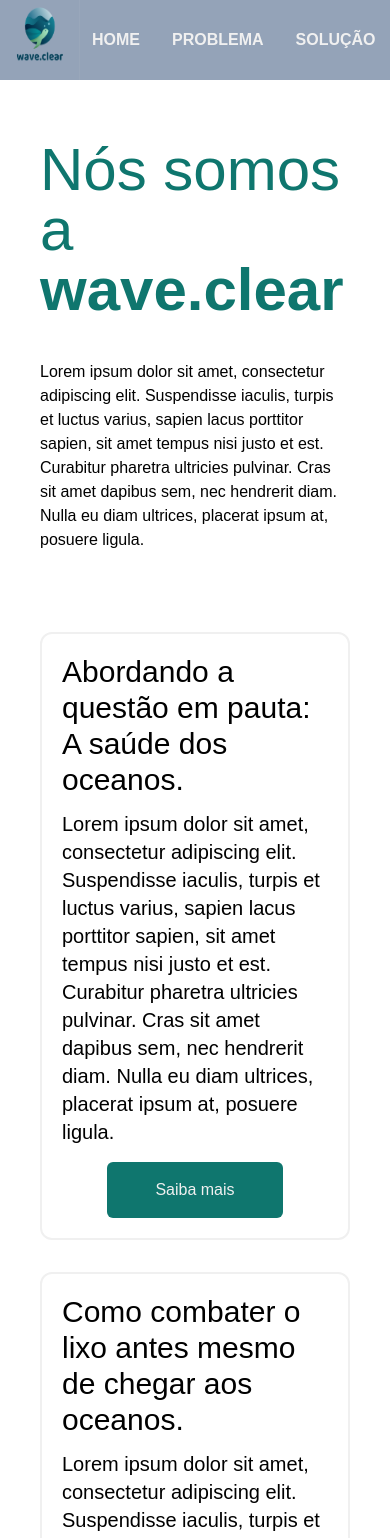
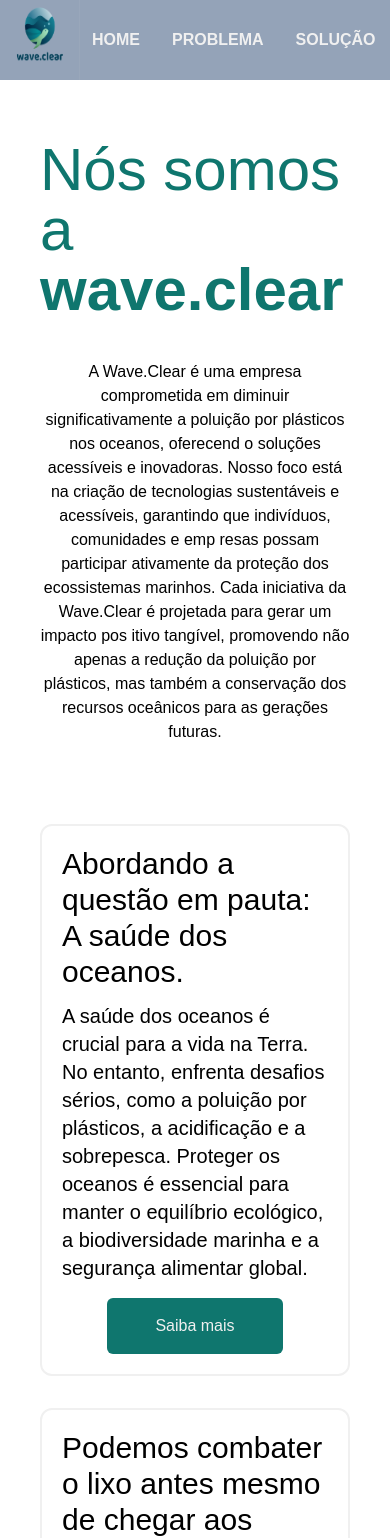
Before and after one commit to rafadagalera/wave.clear, a React (Vite) app in the folder SITE/waveclear/: page / in a window 390 px wide. Shown: the top 1538 px of the page. Built offline with nearby package versions, Linux system fonts and the light colour scheme; a web font is replaced by a local one.

Commit message:
responsividade pagina mapa, estilizacao e preenchimento de conteudo em outras paghinas

```diff
--- a/SITE/waveclear/src/pages/home.jsx
+++ b/SITE/waveclear/src/pages/home.jsx
@@ -4,19 +4,19 @@
         {
             id: 1,
             title: "Abordando a questão em pauta: A saúde dos oceanos.",
-            description: "Lorem ipsum dolor sit amet, consectetur adipiscing elit. Suspendisse iaculis, turpis et luctus varius, sapien lacus porttitor sapien, sit amet tempus nisi justo et est. Curabitur pharetra ultricies pulvinar. Cras sit amet dapibus sem, nec hendrerit diam. Nulla eu diam ultrices, placerat ipsum at, posuere ligula.",
+            description: "A saúde dos oceanos é crucial para a vida na Terra. No entanto, enfrenta desafios sérios, como a poluição por plásticos, a acidificação e a sobrepesca. Proteger os oceanos é essencial para manter o equilíbrio ecológico, a biodiversidade marinha e a segurança alimentar global.",
             link: "/problema"
         },
         {
             id: 2,
-            title: "Como combater o lixo antes mesmo de chegar aos oceanos.",
-            description: "Lorem ipsum dolor sit amet, consectetur adipiscing elit. Suspendisse iaculis, turpis et luctus varius, sapien lacus porttitor sapien, sit amet tempus nisi justo et est. Curabitur pharetra ultricies pulvinar. Cras sit amet dapibus sem, nec hendrerit diam. Nulla eu diam ultrices, placerat ipsum at, posuere ligula.",
+            title: "Podemos combater o lixo antes mesmo de chegar aos oceanos?",
+            description: "Sim. Para combatermos o acúmulo de lixo nos oceanos, devemos olhar primeiramente de onde vêm todo esse lixo. Cerca de 80% do plástico encontrado nos oceanos são provenientes de rios e cursos d'água que estão ligados diretamente aos oceanos. Agora, como o lixo chega até esses rios? Clique em saiba mais para entender.",
             link: "/solucao"
         },
         {
             id: 3,
             title: "Experiencie uma demonstração prática de nossa solução.",
-            description: "Lorem ipsum dolor sit amet, consectetur adipiscing elit. Suspendisse iaculis, turpis et luctus varius, sapien lacus porttitor sapien, sit amet tempus nisi justo et est. Curabitur pharetra ultricies pulvinar. Cras sit amet dapibus sem, nec hendrerit diam. Nulla eu diam ultrices, placerat ipsum at, posuere ligula.",
+            description: "Faça uma simulação de nosso software, onde você poderá ver com facilidade onde haverá uma tempestade ou ventania e receber um alerta caso o nível desse evento natural seja forte o suficiente para levar detritos das cidades até os rios e cursos de água, consequentemente poluindo oceano.",
             link: "/previsao"
         }
     ]
@@ -26,7 +26,11 @@
 
             <div className='flex p-10 flex-col gap-4 mt-5 md:w-3/4 md:m-auto'>
                 <h1 className='text-6xl m-auto md:mt-20 text-teal-700'>Nós somos a <b>wave.clear</b></h1>
-                <p className='max-w-3xl m-auto mt-6 '>Lorem ipsum dolor sit amet, consectetur adipiscing elit. Suspendisse iaculis, turpis et luctus varius, sapien lacus porttitor sapien, sit amet tempus nisi justo et est. Curabitur pharetra ultricies pulvinar. Cras sit amet dapibus sem, nec hendrerit diam. Nulla eu diam ultrices, placerat ipsum at, posuere ligula.</p>
+                <p className='max-w-3xl m-auto mt-6 text-center '>A Wave.Clear é uma empresa comprometida em diminuir significativamente a poluição por plásticos nos oceanos, oferecend
+                o soluções acessíveis e inovadoras. Nosso foco está na criação de tecnologias sustentáveis e acessíveis, garantindo que indivíduos, comunidades e emp
+                resas possam participar ativamente da proteção dos ecossistemas marinhos. Cada iniciativa da Wave.Clear é projetada para gerar um impacto pos
+                itivo tangível, promovendo não apenas a redução da poluição por plásticos, mas também a conservação dos recursos oceânicos para as gerações futuras.
+                </p>
             </div>
             <div className=" p-10 flex flex-col gap-8 md:flex-row md:w-3/4 md:m-auto md:mt-20">
                 {cards.map((card) => (
--- a/SITE/waveclear/src/pages/previsao.jsx
+++ b/SITE/waveclear/src/pages/previsao.jsx
@@ -52,9 +52,18 @@
   };
 
   return (
-    <div className="flex rounded-xl flex flex-col w-screen -screen items-center justify-center bg-gray-900 text-white">
-      <div id="map" ref={mapRef} className="w-full h-full"></div>
-      <form onSubmit={handleSubmit} className="bg-gray-800 mt-10 p-8 rounded-lg shadow-lg text-center">
+    <div className="rounded-xl md:mb-24 flex flex-col md:h-screen m-auto items-center justify-center bg-gray-900 text-white">
+      <div id="map" ref={mapRef} className="w-full md:h-[650px] md:w-screen h-64 mb-4"></div>
+      <div className='md:flex'>
+
+        <div className='w-80 md:mr-32 md:text-justify mt-10 text-center'>
+          <p>Aqui você poderá verificar se haverá uma tempestade em qualquer lugar do mundo. Basta clicar no local desejado no mapa e clicar enviar. Você também pode inserir a latitude e longitude manualmente se preferir!
+            Após isso, você receberá um texto na tela indicando dados como temperatura, descrição meteorológica e velocidade do vento, assim como nivel de precipitação caso esteja chovendo. O aletar é emitido na tela somente
+            se os níveis forem preocupantes.
+          </p>
+        </div>
+
+        <form onSubmit={handleSubmit} className="bg-gray-800 mt-10 p-4 rounded-lg shadow-lg text-center">
           <div className="mb-4">
             <label htmlFor="latitude" className="block text-gray-300 text-sm font-bold mb-2">Latitude:</label>
             <input type="text" placeholder='Insira a latitude' id="latitude" value={latitude} onChange={(e) => setLatitude(e.target.value)} className="shadow appearance-none border rounded w-full py-2 px-3 text-gray-700 leading-tight focus:outline-none focus:shadow-outline" />
@@ -67,9 +76,11 @@
             <button type="submit" className="bg-blue-500 hover:bg-blue-700 text-white font-bold py-2 px-4 rounded focus:outline-none focus:shadow-outline">Enviar</button>
           </div>
         </form>
+      </div>
+
       {error && <p className="text-red-500 mt-4">{error}</p>}
       {weatherData && (
-        <div className="mt-8 text-center mb-12">
+      <div className="mt-8 text-center mb-16">
     <h2 className="text-2xl font-bold mb-2">Previsão do Tempo</h2>
     <p><span className="font-bold">Localização:</span> {weatherData.name}</p>
     <p><span className="font-bold">Temperatura:</span> {weatherData.main.temp}°C</p>
@@ -82,11 +93,14 @@
       weatherData.weather[0].description.includes("vento forte") ||
       weatherData.weather[0].description.includes("chuva moderada") ||
       weatherData.weather[0].description.includes("chuva forte") ||
-            weatherData.weather[0].description.includes("tempestade")) && (
+      weatherData.weather[0].description.includes("tempestade")) ? (
       <p className="text-red-500 mt-2">Alerta de condições meteorológicas adversas!</p>
+    ) : (
+      <p className="mt-2 text-green-400">Sem alertas de tempestade!</p>
     )}
   </div>
 )}
+
     </div>
   );
 }
```
Lines whose indentation alone changed are shown as unchanged.
